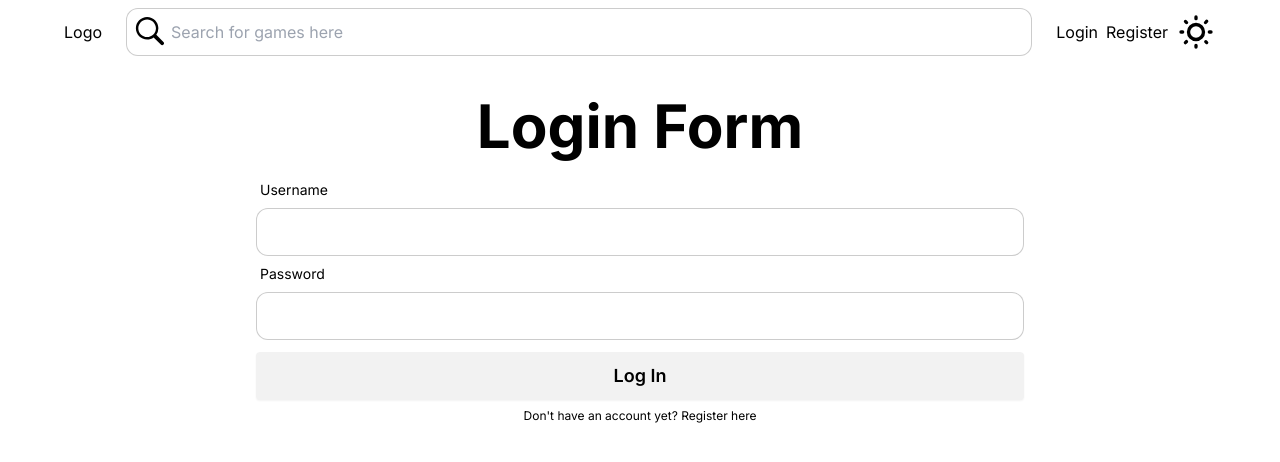
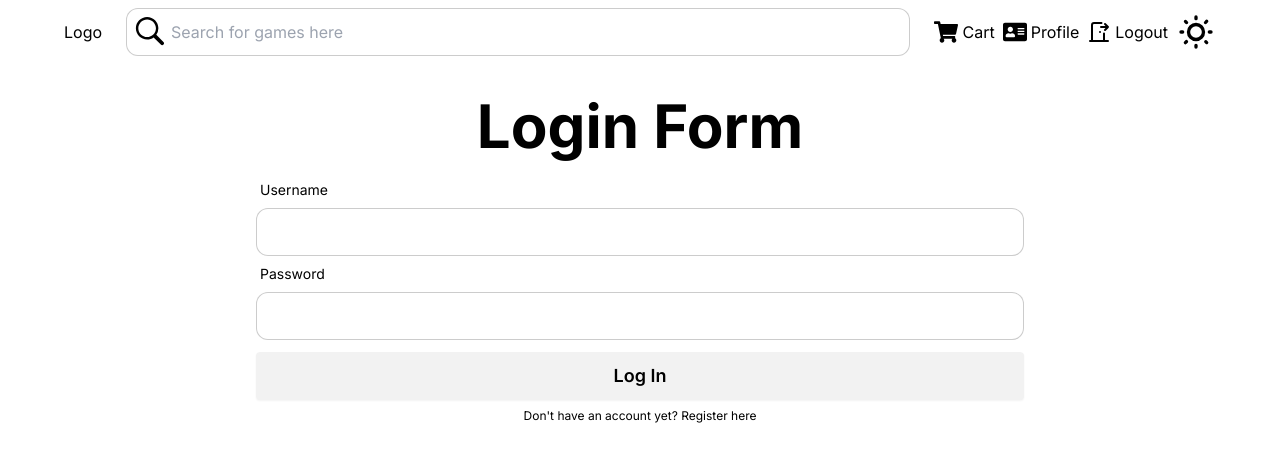
Before and after one commit to Paw565pl/gameshop, a Next.js app: page /login in a window 1280 px wide. Shown: the top 462 px of the page. Built offline with nearby package versions, Linux system fonts and the light colour scheme; no server answers.

Commit message:
feat: create panel for anonymous user

```diff
--- a/app/components/navbar/UserPanel.tsx
+++ b/app/components/navbar/UserPanel.tsx
@@ -1,17 +1,22 @@
-import Link from "next/link";
+import { FaAddressCard, FaShoppingCart } from "react-icons/fa";
+import LogoutButton from "./LogoutButton";
+import NavbarLink from "./NavbarLink";
 
 const UserPanel = () => {
-  // TODO: if user logged in return profile and cart link
-
   return (
-    <div>
-      <Link href={"/login"} className="hover:text-gray-600">
-        Login
-      </Link>
-      <Link href={"/register"} className="ml-2 hover:text-slate-600">
-        Register
-      </Link>
-    </div>
+    <>
+      <NavbarLink
+        title="Cart"
+        icon={<FaShoppingCart className="text-2xl" />}
+        href={"/cart"}
+      />
+      <NavbarLink
+        title="Profile"
+        icon={<FaAddressCard className="text-2xl" />}
+        href={"/profile"}
+      />
+      <LogoutButton />
+    </>
   );
 };
 
```
